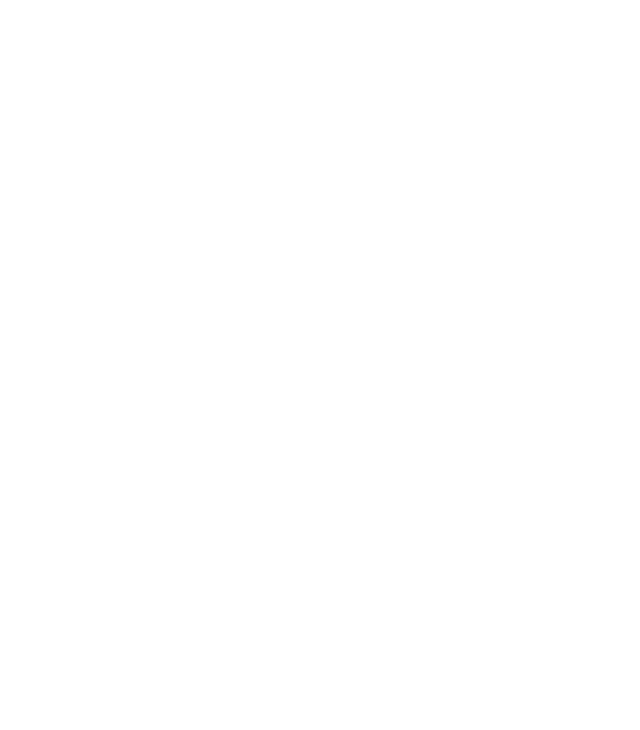
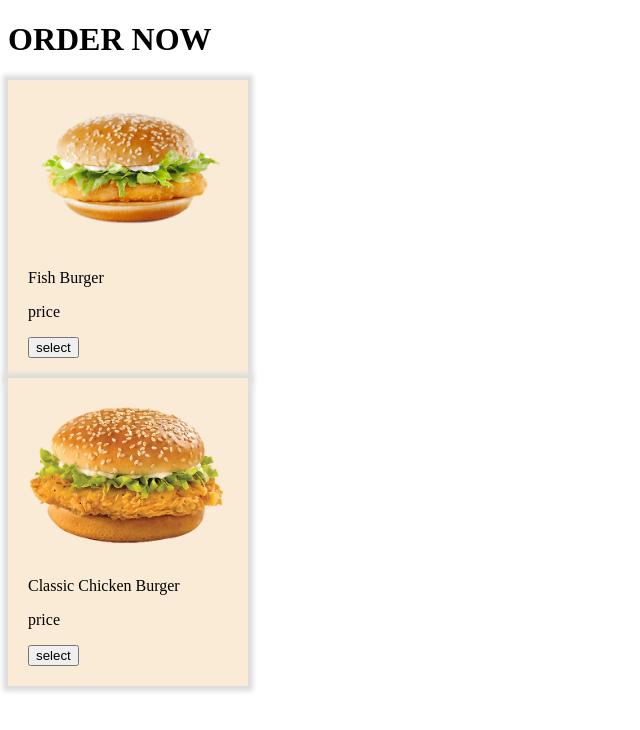
Before and after one commit to ayazayazov/BurgerHaus, a plain HTML site: page ordernow.html in a window 1280 px wide. Shown: the whole page, without its empty margins (0-640 px from the left). Drawn offline with Linux system fonts and the light colour scheme.

Commit message:
order page created

```diff
--- /dev/null
+++ b/ordernow.css
@@ -0,0 +1,10 @@
+.card{
+    width: 200px;
+    background-color: antiquewhite;
+    padding: 20px;
+    box-shadow: 0 0 5px 5px rgb(221, 221, 221);
+}
+.card img{
+    width: 100%;
+    object-fit: cover;
+}
--- a/ordernow.html
+++ b/ordernow.html
@@ -4,6 +4,23 @@
     <meta charset="UTF-8" />
     <meta name="viewport" content="width=device-width, initial-scale=1.0" />
     <title>Order Now</title>
+    <link rel="stylesheet" href="./ordernow.css" />
   </head>
-  <body></body>
+  <body>
+    <h1>ORDER NOW</h1>
+
+    <div class="card">
+      <img src="./fishburger.png" alt="FishBurger" />
+      <p>Fish Burger</p>
+      <p>price</p>
+      <button>select</button>
+    </div>
+
+    <div class="card">
+      <img src="./classicchickenburger.png" alt="Classic Chicken Burger" />
+      <p>Classic Chicken Burger</p>
+      <p>price</p>
+      <button>select</button>
+    </div>
+  </body>
 </html>
```
Also changed, not shown: classicchickenburger.png (added), fishburger.png (added), 1 other file.
